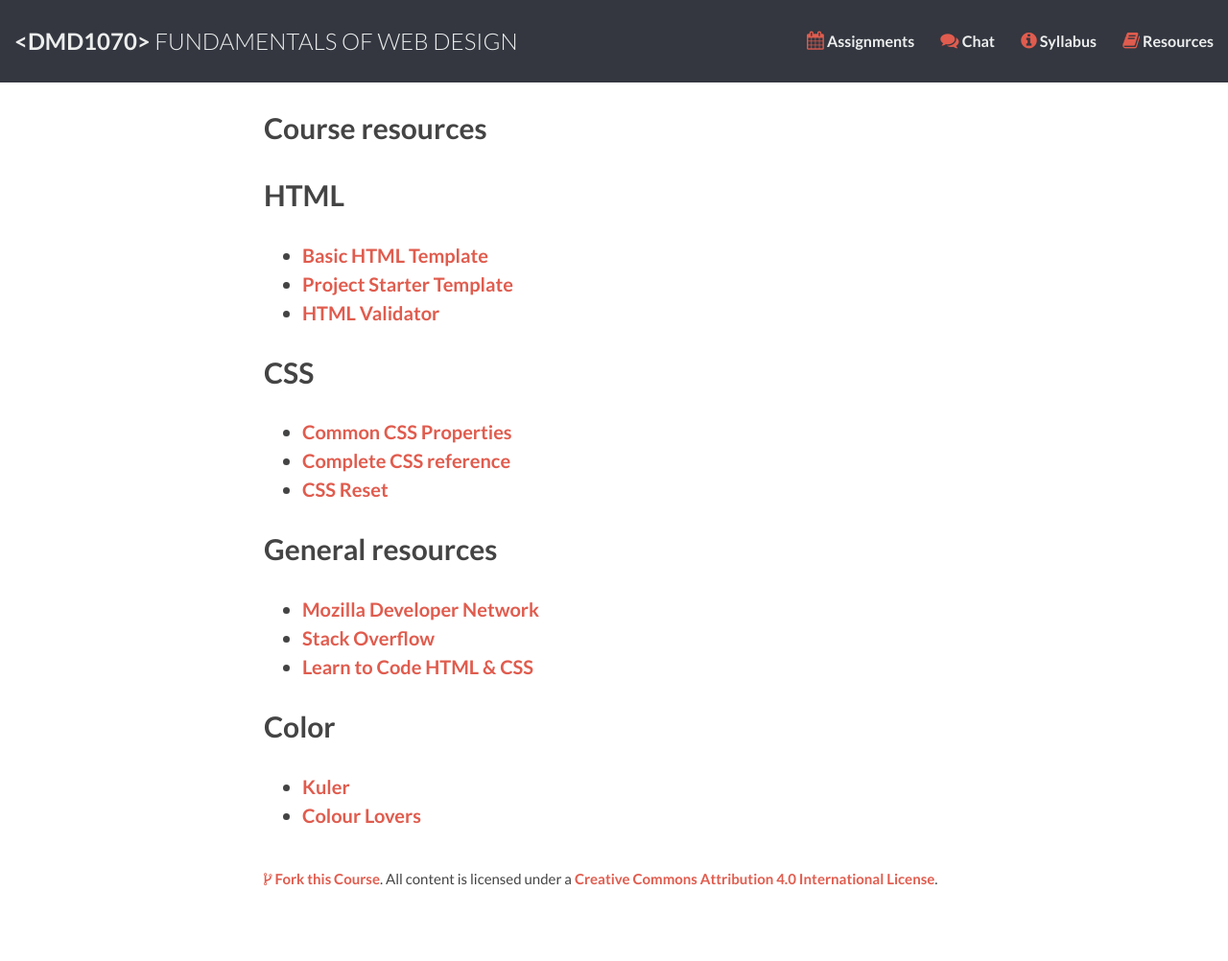
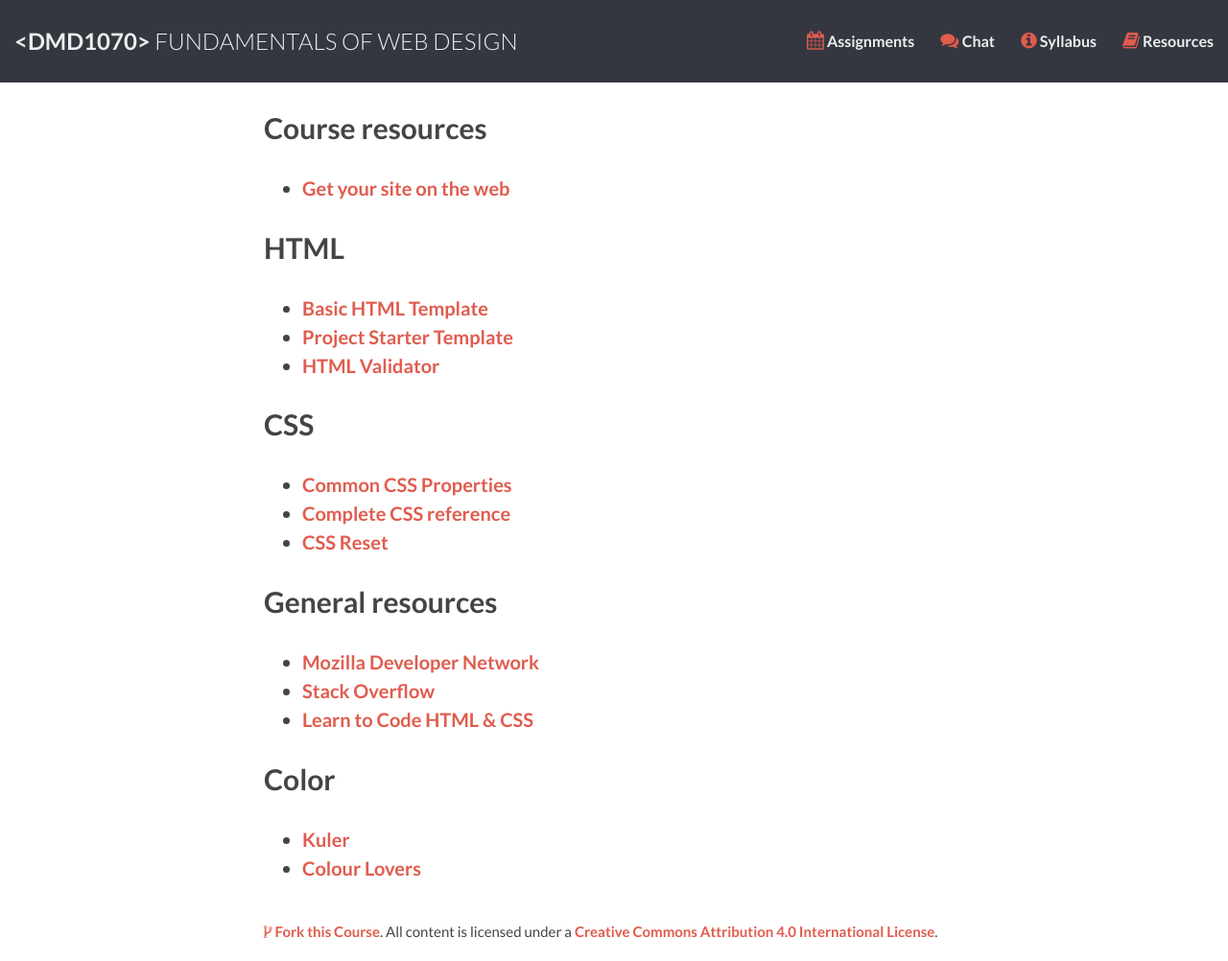
Before and after one commit to DMD1070/DMD1070.github.io, a Jekyll site: the page built from resources.md, in a window 1280 px wide. Shown: the whole page at 96% size. Built offline with Jekyll 4.4.1, drawn with Linux system fonts in a browser that asks for light colours; before the commit the page ends 948 px from its top, so only the background shows below that.

Commit message:
add gh-pages instructions to resources

```diff
--- a/resources.md
+++ b/resources.md
@@ -4,6 +4,8 @@ title: resources
 ---
 
 ## Course resources
+
+- [Get your site on the web](https://dmd1070.com/lessons/gh-pages.html)
 
 ## HTML
 
```
